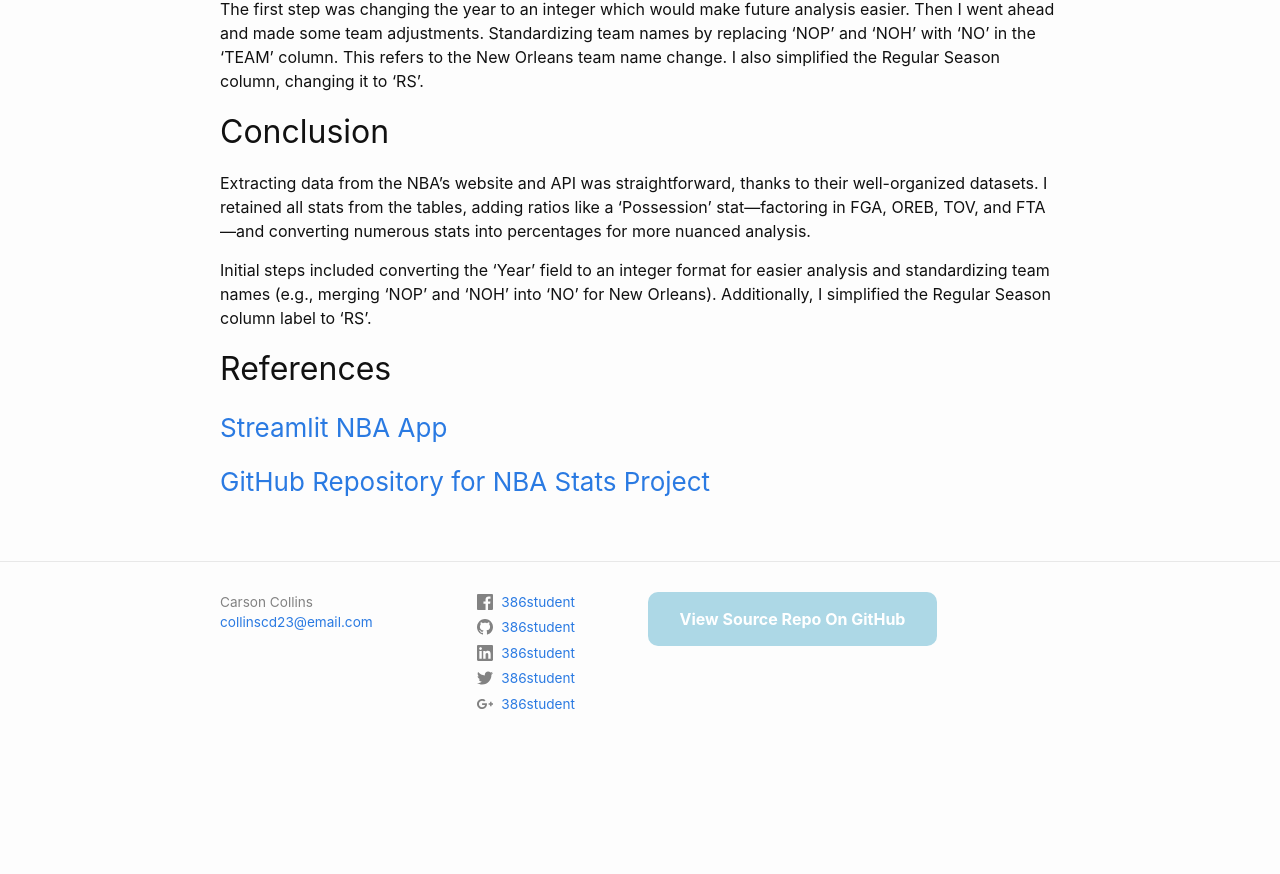
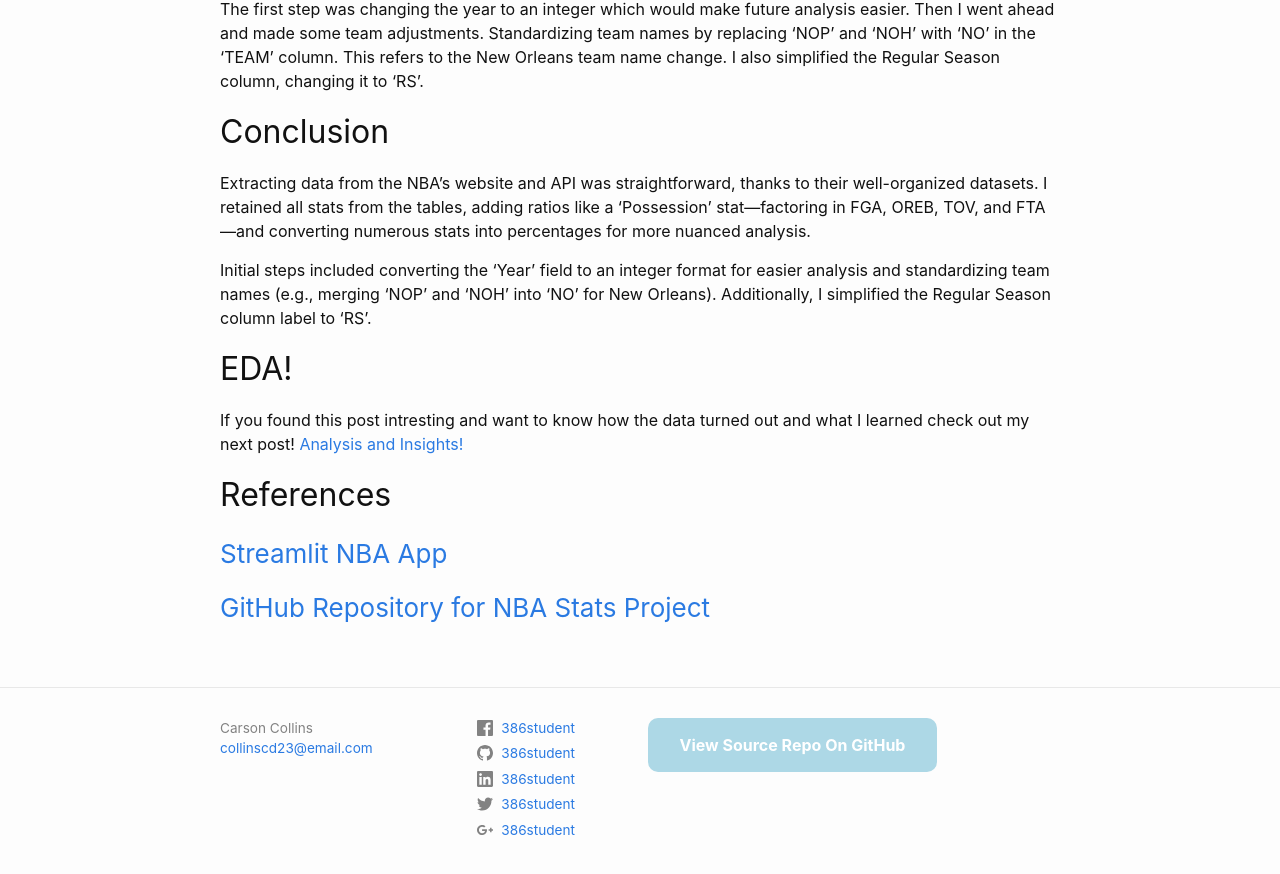
Before and after one commit to collinscd23/collinscd23.github.io, a Jekyll site: the page built from _posts/2023-12-12-Data and Cleaning.md, in a window 1280 px wide and 900 px high, scrolled down 1158 px. Shown: the top 874 px of the window. Built offline with Jekyll 4.4.1, drawn with Linux system fonts in a browser that asks for light colours; comment, search, counter and statistics services are not loaded; before the commit the page ends 1932 px from its top, so only the background shows below that.

Commit message:
Update 2023-12-12-Data and Cleaning.md

```diff
--- a/_posts/2023-12-12-Data and Cleaning.md
+++ b/_posts/2023-12-12-Data and Cleaning.md
@@ -31,6 +31,11 @@ Extracting data from the NBA's website and API was straightforward, thanks to th
 Initial steps included converting the 'Year' field to an integer format for easier analysis and standardizing team names (e.g., merging 'NOP' and 'NOH' into 'NO' for New Orleans). Additionally, I simplified the Regular Season column label to 'RS'.
 
 
+
+## EDA!
+If you found this post intresting and want to know how the data turned out and what I learned check out my next post!
+[Analysis and Insights!](https://collinscd23.github.io/2023/12/11/EDA-Analysis.html)
+
 ## References
 ### [Streamlit NBA App](https://nba-app-26cfxmvx5jaadc6rumhqcm.streamlit.app/)
 
```
